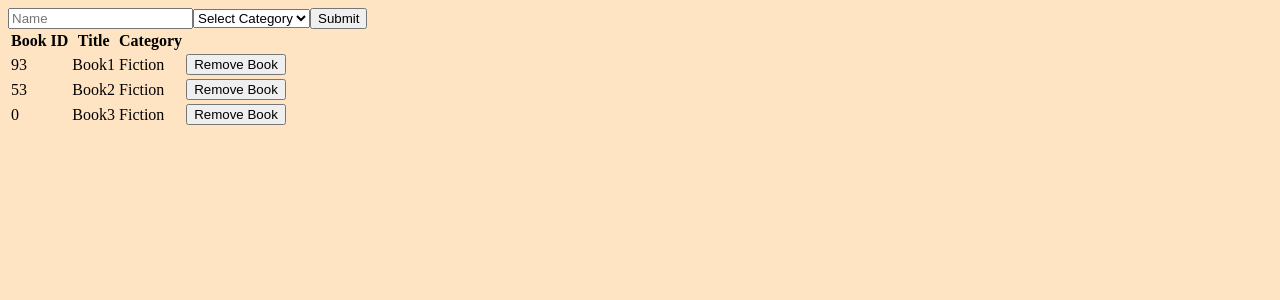
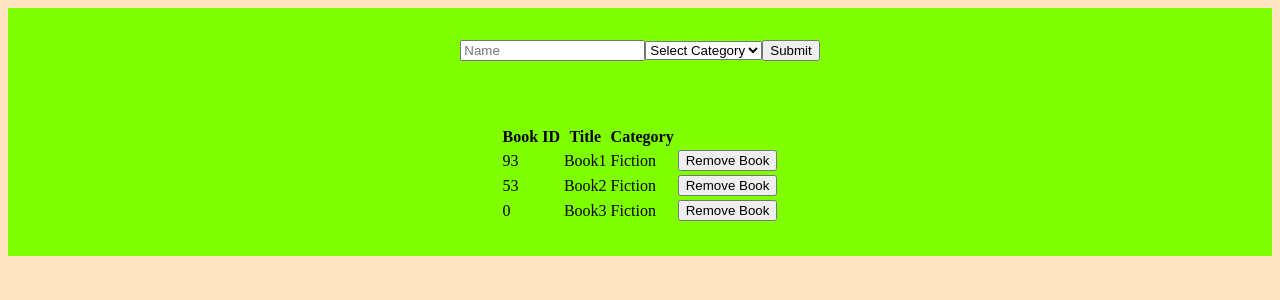
Before and after one commit to Jarfsoft/bookstore, a React (Create React App) app: page / in a window 1280 px wide. Shown: the top 300 px of the page. Built offline with nearby package versions, Linux system fonts and the light colour scheme.

Commit message:
Add some style

```diff
--- a/src/components/App.js
+++ b/src/components/App.js
@@ -4,9 +4,9 @@ import BooksList from './BooksList';
 import BooksForm from './BooksForm';
 
 const App = () => (
-  <div>
-    <BooksForm />
-    <BooksList />
+  <div className="main-cont">
+    <div className="main-components"><BooksForm /></div>
+    <div className="main-components"><BooksList /></div>
   </div>
 );
 
--- a/src/index.css
+++ b/src/index.css
@@ -1,3 +1,15 @@
 body {
   background-color: bisque;
 }
+
+.main-cont {
+  display: flex;
+  flex-direction: column;
+  justify-content: center;
+  align-items: center;
+  background: chartreuse;
+}
+
+.main-components {
+  margin: 2rem;
+}
```
